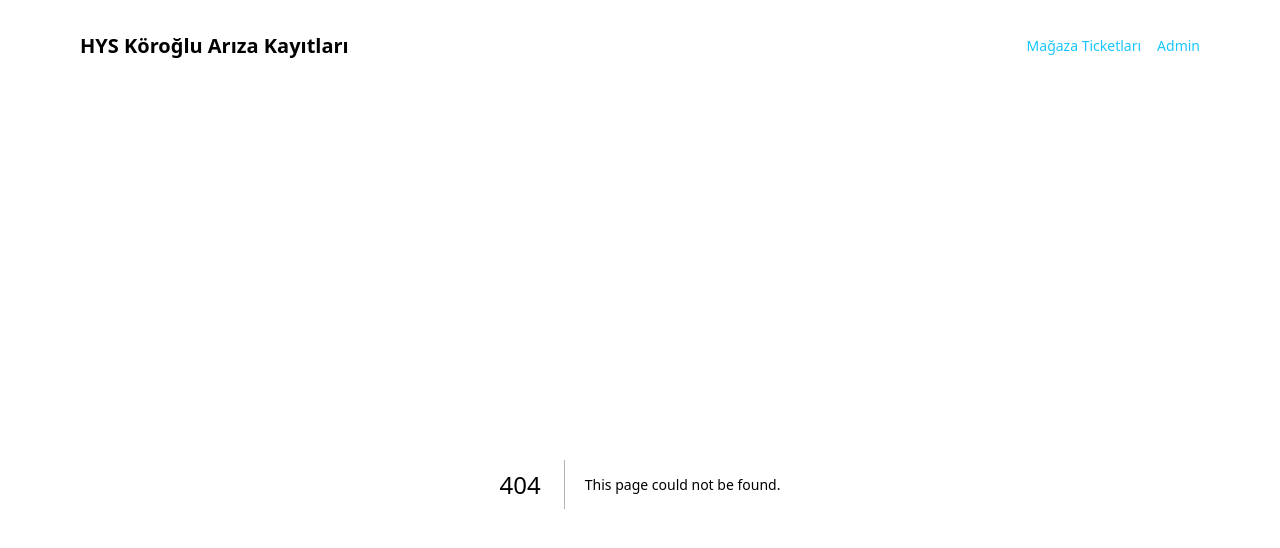
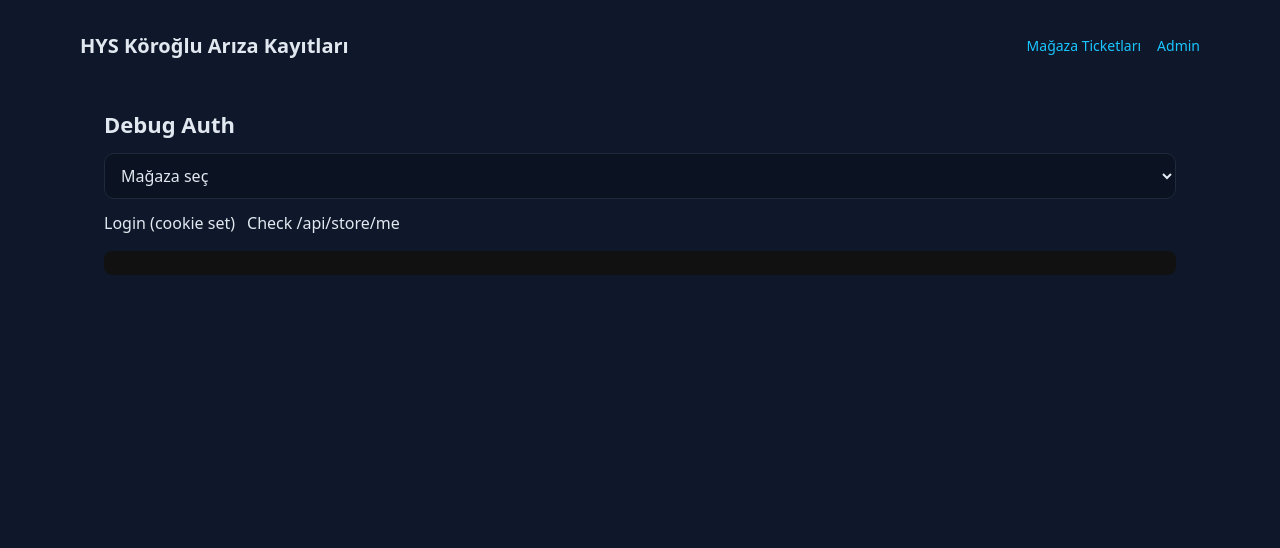
Before and after one commit to eegeren/hysticket, a Next.js app in the folder apps/web/: page /debug-auth in a window 1280 px wide. Before the commit this address had no page. Shown: the top 548 px of the page. Built offline with nearby package versions, Linux system fonts and the light colour scheme.

Commit message:
general update.

```diff
--- /dev/null
+++ b/apps/web/app/debug-auth/page.tsx
@@ -0,0 +1,63 @@
+"use client";
+
+import { useState } from "react";
+import { STORES } from "@/lib/stores";
+
+export default function DebugAuthPage() {
+  const [storeId, setStoreId] = useState("");
+  const [out, setOut] = useState("");
+
+  async function login() {
+    setOut("Logging in...");
+    const res = await fetch("/api/store/login", {
+      method: "POST",
+      headers: { "Content-Type": "application/json" },
+      credentials: "include", // cookie set/taşıma garanti
+      body: JSON.stringify({ storeId }),
+      cache: "no-store",
+    });
+    const text = await res.text();
+    setOut(`LOGIN => HTTP ${res.status}\n${text}`);
+  }
+
+  async function me() {
+    setOut("Checking /api/store/me ...");
+    const res = await fetch("/api/store/me", {
+      method: "GET",
+      credentials: "include",
+      cache: "no-store",
+    });
+    const text = await res.text();
+    setOut(`ME => HTTP ${res.status}\n${text}`);
+  }
+
+  return (
+    <div style={{ padding: 24, fontFamily: "ui-sans-serif, system-ui" }}>
+      <h1 style={{ fontSize: 22, fontWeight: 700 }}>Debug Auth</h1>
+
+      <div style={{ marginTop: 12 }}>
+        <select value={storeId} onChange={(e) => setStoreId(e.target.value)}>
+          <option value="" disabled>
+            Mağaza seç
+          </option>
+          {STORES.map((s) => (
+            <option key={s.id} value={s.id}>
+              {s.id} — {s.name}
+            </option>
+          ))}
+        </select>
+      </div>
+
+      <div style={{ display: "flex", gap: 12, marginTop: 12 }}>
+        <button onClick={login} disabled={!storeId}>
+          Login (cookie set)
+        </button>
+        <button onClick={me}>Check /api/store/me</button>
+      </div>
+
+      <pre style={{ marginTop: 16, padding: 12, background: "#111", color: "#eee", borderRadius: 8, whiteSpace: "pre-wrap" }}>
+        {out}
+      </pre>
+    </div>
+  );
+}
```
